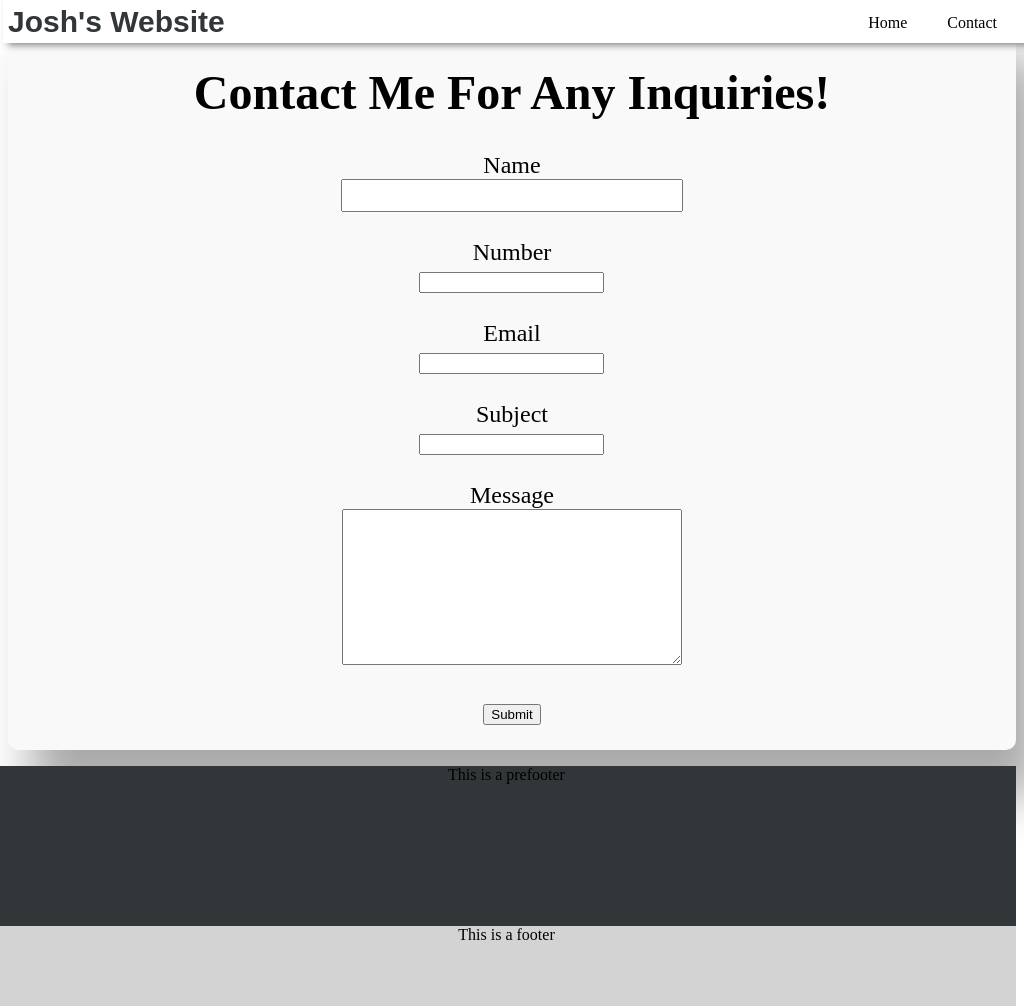
After one commit to josholiversilva/JPP_Website, a Django app: page /contact/ in a window 1024 px wide. The commit adds this page. Run offline with Django 3.2, Linux system fonts and the light colour scheme; some libraries are stand-ins or nearby versions.

Commit message:
Fix centering & sizing

```diff
--- a/djangoproject/joshWeb/joshWeb/urls.py
+++ b/djangoproject/joshWeb/joshWeb/urls.py
@@ -18,5 +18,6 @@ from django.urls import path, include
 
 urlpatterns = [
     path('', include('main.urls')),
+    path('contact/', include('main.urls')),
     path('admin/', admin.site.urls),
 ]
--- a/djangoproject/joshWeb/main/static/main/main.css
+++ b/djangoproject/joshWeb/main/static/main/main.css
@@ -18,10 +17,34 @@ body{
     text-align: center;
 }
 
+.prefooter{
+    display: block;
+    height: 10em;
+    background-color: #313639;
+    margin-left: -1em;
+    margin-right: auto;
+    padding-left: 5px;
+    -webkit-backface-visibility: hidden;
+    backface-visibility: hidden;
+    margin-bottom: -1em;
+}
+
+.footer {
+    display: block;
+    height: 5em;
+    background-color: lightgray;
+    margin-left: -1em;
+    margin-right: auto;
+    padding-left: 5px;
+    -webkit-backface-visibility: hidden;
+    backface-visibility: hidden;
+    margin-bottom: -5em;
+}
+
 .container {
+    display: block;
     background-color:darkgray;
     box-shadow: 1em 2em 2em darkgray;
-    max-width: 50em;
     margin: 0 auto;
     background: #f9f9f9;
     font-size: 24px;
@@ -36,10 +59,8 @@ body{
     justify-content: center;
     align-items: center;
     text-align: center;
-    min-height: 100vh;
 
     box-shadow: 1em 2em 2em darkgray;
-    max-width: 40em;
     margin: 0 auto;
     background: #f9f9f9;
     font-size: 24px;
@@ -416,40 +366,96 @@ body{
     .nav-links li{
         list-style: none;
     }
-
-    .prefooter{
-        width: 48em;
-        height: 10em;
-        background-color: lightgray;
-        margin-left: -1em;
-        margin-right: auto;
-        padding-left: 5px;
-        -webkit-backface-visibility: hidden;
-        backface-visibility: hidden;
-        margin-bottom: -1em;
 }
 
-    .footer{
-        width: 48em;
-        height: 20em;
-        background-color: gray;
-        margin-left: -1em;
-        margin-right: auto;
-        padding-left: 5px;
-        -webkit-backface-visibility: hidden;
-        backface-visibility: hidden;
-        margin-bottom: -5em;
+/************************************************/
+/*************** TABLET LANDSCAPE ***************/
+/************************************************/
+@media screen and (min-width:900px) and (max-width:1024px) and (min-height: 650px) and (max-height: 800px) {
+    .parallax2{
+        background-image: url("../img/tzuyu2.jpg");
+        background-size: cover;
+        background-attachment: fixed;
+        width: 100%;
+        height:50em;
+    }
+
+    .center-text{
+        text-align: center;
+        line-height: 700px;
+        vertical-align: middle;
+        color: white;
+        align-content: center;
+        font-size: 50px;
+        /*
+        position: absolute;
+        top: 50%;
+        left: 50%;
+        */
+        text-shadow: 10px 5px 10px black;
+    }
+
+    .note-text{
+        text-align: center;
+        vertical-align: middle;
+        color: white;
+        align-content: center;
+        font-size: 30px;
+        position: absolute;
+        top: 65%;
+        left: 50%;
+        transform: translate(-50%, -100%);
+        text-shadow: 2px 12px 12px black;
+    }
+
+    .socials{
+        /*
+        text-align: center;
+        vertical-align: middle;
+        line-height:700px;
+        align-content: center;
+        */
+        display:block;
+        position: absolute;
+        top: 65%;
+        left: 5%;
+    }
+
+    .socials-mobile{
+        display:none;
+    }
+
+    .nav-links{
+        float: right;
+        height: 100%;
+        padding-right: 10px;
+    }
+
+    .nav-links a{
+        color:inherit;
+        display: table;
+        float: left;
+        padding: 0px 20px;
+    }
+
+    .nav-links a:hover{
+        color: #00A0C6;
+    }
+
+    .nav-links li{
+        list-style: none;
     }
 }
 
 /************************************************/
 /************* LARGE TABLET PORTRAIT ************/
 /************************************************/
-@media screen and (min-width:900px) and (max-width:1024px) {
+@media screen and (min-width:900px) and (max-width:1024px) and (min-height: 1300px) and (max-height: 1400px) {
     .parallax2{
         background-image: url("../img/tzuyu2.jpg");
-        background-size: cover;
+        background-size: 80em 50em;
         background-attachment: fixed;
+        background-repeat: no-repeat;
         width: 100%;
         height:50em;
     }
@@ -518,30 +524,6 @@ body{
 
     .nav-links li{
         list-style: none;
-    }
-
-    .prefooter{
-        width: 64.5em;
-        height: 10em;
-        background-color: lightgray;
-        margin-left: -1em;
-        margin-right: auto;
-        padding-left: 5px;
-        -webkit-backface-visibility: hidden;
-        backface-visibility: hidden;
-        margin-bottom: -1em;
-    }
-
-    .footer{
-        width: 64.5em;
-        height: 20em;
-        background-color: gray;
-        margin-left: -1em;
-        margin-right: auto;
-        padding-left: 5px;
-        -webkit-backface-visibility: hidden;
-        backface-visibility: hidden;
-        margin-bottom: -5em;
     }
 }
 
--- a/djangoproject/joshWeb/main/templates/main/base.html
+++ b/djangoproject/joshWeb/main/templates/main/base.html
@@ -13,6 +13,7 @@
     {% block head %}{% endblock %}
 </head>
 
+<div class = "page">
 <div class = "header">
     {% block header %}
     <div class = "logo_container">
@@ -41,3 +42,4 @@
         <p>This is a footer</p>
     {% endblock %}
 </div>
+</div>
--- /dev/null
+++ b/djangoproject/joshWeb/main/templates/main/contact.html
@@ -0,0 +1,20 @@
+{% extends 'main/base.html' %}
+
+{% block content %}
+<div id="contactContainer">
+    <h1>Contact Me For Any Inquiries!</h1>
+    <form action="/contact.php">
+        <label for="fname">Name</label><br>
+        <input type="text" id="name" name="email" style="height: 2em; width: 25em;"><br><br>
+        <label for="number">Number</label><br>
+        <input type="text" id="number" name="number"><br><br>
+        <label for="email">Email</label><br>
+        <input type="text" id="email" name="email"><br><br>
+        <label for="subject">Subject</label><br>
+        <input type="text" id="subject" name="subject"><br><br>
+        <label for="message">Message</label><br>
+        <textarea class="longInput" cols="30" rows="10" style="width: 25em;"></textarea><br><br>
+        <input type="submit" value="Submit">
+      </form>
+</div>
+{% endblock %}
--- a/djangoproject/joshWeb/main/urls.py
+++ b/djangoproject/joshWeb/main/urls.py
@@ -4,4 +4,5 @@ from . import views
 
 urlpatterns = [
     path('', views.index, name='index'),
+    path('contact/', views.contact, name='contact')
 ]
--- a/djangoproject/joshWeb/main/views.py
+++ b/djangoproject/joshWeb/main/views.py
@@ -4,11 +4,18 @@ from django.shortcuts import render
 from django.http import HttpResponse
 from django.template import loader
 
+loader.get_template('main/base.html')
 
 def index(request):
     template = loader.get_template('main/index.html')
     context = {
         'latest_question_list': 'latest_question_list',
     }
-    loader.get_template('main/base.html')
     return HttpResponse(template.render(context,request))
+
+def contact(request):
+    template = loader.get_template('main/contact.html')
+    context = {
+        'latest_question_list': 'latest_question_list',
+    }
+    return HttpResponse(template.render(context,request))
```
Also changed, not shown: other parts of djangoproject/joshWeb/main/static/main/main.css (+2 -98 lines). Lines whose indentation alone changed are shown as unchanged.
